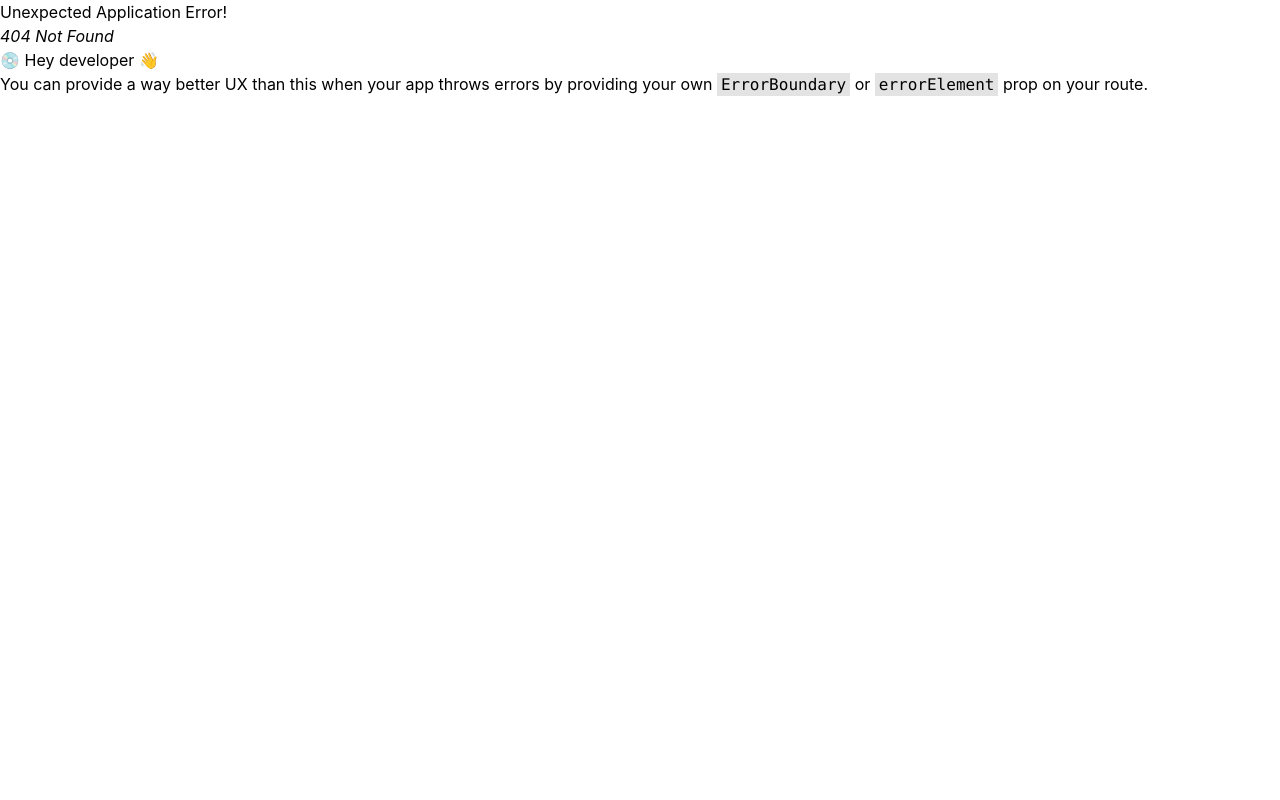
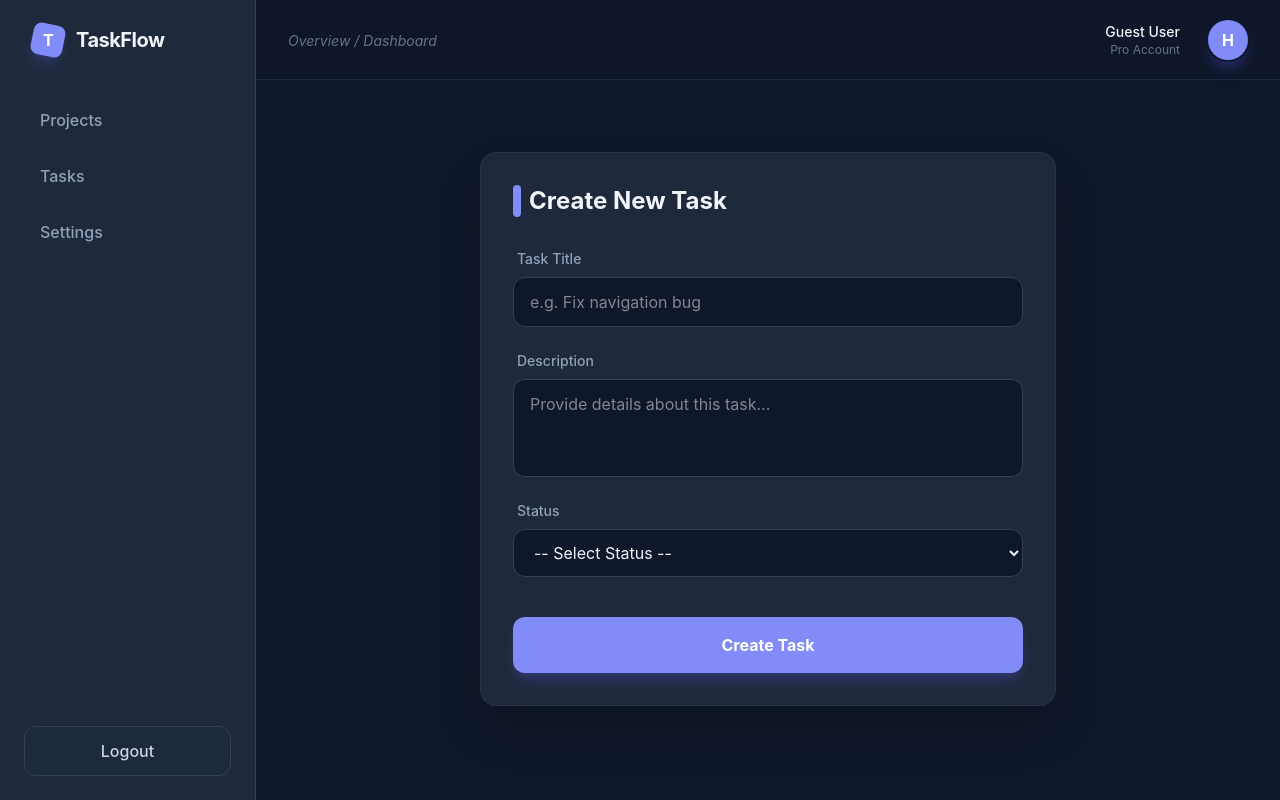
Before and after one commit to Haytam-DEV05/taskFlow, a React (Vite) app: page /dashboard/projects/1/createTask in a window 1280 px wide. Before the commit this address had no page. Built offline with nearby package versions, Linux system fonts and the light colour scheme.

Commit message:
in this task i make the task page how can display all tasks for each project, and also i make the create task page

```diff
--- a/src/App/Router.jsx
+++ b/src/App/Router.jsx
@@ -9,6 +9,8 @@ import DashboardLayout from "../Pages/Dashboard/DashboardLayout";
 import DashboardProjects from "../Pages/Dashboard/DashboardProjects";
 import CreateProjects from "../Pages/Projects/CreateProjects";
 import UpdateProjects from "../Pages/Projects/UpdateProjects";
+import Tasks from "../Pages/Tasks/Tasks";
+import CreateTask from "../Pages/Tasks/CreateTask";
 // ====================================
 
 const Layout = () => {
@@ -49,6 +51,8 @@ const Linkes = createBrowserRouter([
       { path: "/dashboard/projects", element: <DashboardProjects /> },
       { path: "/dashboard/createProject", element: <CreateProjects /> },
       { path: "/dashboard/updateProjects/:id", element: <UpdateProjects /> },
+      { path: "/dashboard/projects/:id/tasks", element: <Tasks /> },
+      { path: "/dashboard/projects/:id/createTask", element: <CreateTask /> },
     ],
   },
 ]);
--- a/src/Pages/Dashboard/DashboardProjects.jsx
+++ b/src/Pages/Dashboard/DashboardProjects.jsx
@@ -51,6 +51,10 @@ export default function DashboardProjects() {
     navigate(`/dashboard/updateProjects/${id}`);
   };
 
+  const handleBtnProject = (id) => {
+    navigate(`/dashboard/projects/${id}/tasks`);
+  };
+
   return (
     <div>
       <header className="flex flex-col md:flex-row md:items-center justify-between gap-6 mb-12">
@@ -79,6 +83,7 @@ export default function DashboardProjects() {
         {projects.map((p, index) => {
           return (
             <div
+              onClick={() => handleBtnProject(p.id)}
               key={index}
               className="group bg-[#1E293B] border border-slate-700/40 p-6 rounded-2xl hover:border-[#818CF8]/50 transition-all duration-300 shadow-xl hover:shadow-[#818CF8]/5 shadow-transparent flex flex-col justify-between relative overflow-hidden"
             >
--- /dev/null
+++ b/src/Pages/Tasks/CreateTask.jsx
@@ -0,0 +1,134 @@
+import { useState } from "react";
+import { useNavigate, useParams } from "react-router";
+import supabase from "../../util/supabase";
+
+export default function CreateTask() {
+  const { id } = useParams();
+  const [loading, setLoading] = useState(false);
+  const [error, setError] = useState("");
+  const navigate = useNavigate();
+
+  const [formInputs, setFormInputs] = useState({
+    title: "",
+    description: "",
+    status: "",
+  });
+
+  const handleSubmit = async (e) => {
+    e.preventDefault();
+    const { title, description, status } = formInputs;
+    if (!title.trim() || !description.trim()) {
+      setError("Pleas Fill All Field !");
+      return;
+    }
+    try {
+      setLoading(true);
+      const { error } = await supabase.from("tasks").insert({
+        title: title,
+        description: description,
+        status: status.trim() || "todo",
+        project_id: id,
+      });
+      if (error) {
+        setError(error.message);
+        setLoading(false);
+        return;
+      }
+
+      setFormInputs({
+        title: "",
+        description: "",
+        status: "",
+      });
+      navigate(`/dashboard/projects/${id}/tasks`);
+    } catch (err) {
+      setError(err);
+    } finally {
+      setLoading(false);
+    }
+  };
+
+  return (
+    <div className="max-w-xl mx-auto mt-10">
+      <form
+        onSubmit={handleSubmit}
+        className="bg-[#1E293B] border border-slate-700/50 p-8 rounded-2xl shadow-2xl"
+      >
+        <h1 className="text-2xl font-bold text-[#F1F5F9] mb-8 flex items-center gap-2">
+          <span className="w-2 h-8 bg-[#818CF8] rounded-full"></span>
+          Create New Task
+        </h1>
+
+        <div className="space-y-6">
+          {/* TITLE */}
+          <div className="flex flex-col gap-2">
+            <label className="text-sm font-medium text-slate-400 ml-1">
+              Task Title
+            </label>
+            <input
+              type="text"
+              name="title"
+              placeholder="e.g. Fix navigation bug"
+              className="bg-[#0F172A] border border-slate-700 text-[#F1F5F9] rounded-xl px-4 py-3 outline-none focus:ring-2 focus:ring-[#818CF8]/50 focus:border-[#818CF8] transition-all"
+              onChange={(e) =>
+                setFormInputs({ ...formInputs, title: e.target.value })
+              }
+              value={formInputs.title}
+            />
+          </div>
+
+          {/* DESCRIPTION */}
+          <div className="flex flex-col gap-2">
+            <label className="text-sm font-medium text-slate-400 ml-1">
+              Description
+            </label>
+            <textarea
+              name="description"
+              rows="3"
+              placeholder="Provide details about this task..."
+              className="bg-[#0F172A] border border-slate-700 text-[#F1F5F9] rounded-xl px-4 py-3 outline-none focus:ring-2 focus:ring-[#818CF8]/50 focus:border-[#818CF8] transition-all resize-none"
+              onChange={(e) =>
+                setFormInputs({ ...formInputs, description: e.target.value })
+              }
+              value={formInputs.description}
+            />
+          </div>
+
+          {/* STATUS DROPDOWN */}
+          <div className="flex flex-col gap-2">
+            <label className="text-sm font-medium text-slate-400 ml-1">
+              Status
+            </label>
+            <select
+              onChange={(e) =>
+                setFormInputs({ ...formInputs, status: e.target.value })
+              }
+              value={formInputs.status}
+              className="bg-[#0F172A] border border-slate-700 text-[#F1F5F9] rounded-xl px-4 py-3 outline-none focus:ring-2 focus:ring-[#818CF8]/50 focus:border-[#818CF8] transition-all cursor-pointer"
+            >
+              <option value="" disabled selected>
+                -- Select Status --
+              </option>
+              <option value="todo">To Do</option>
+              <option value="inProgress">In Progress</option>
+              <option value="done">Done</option>
+            </select>
+          </div>
+          {error && (
+            <div className="bg-red-300 text-red-700 border border-red-700 py-2 px-6 text-center rounded-md">
+              {error}
+            </div>
+          )}
+          {/* SUBMIT BUTTON */}
+          <button
+            disabled={loading}
+            type="submit"
+            className="w-full bg-[#818CF8] hover:bg-[#717cf0] text-white font-bold py-4 rounded-xl shadow-lg shadow-indigo-500/20 transition-all active:scale-[0.98] mt-4"
+          >
+            {loading ? "Creating ..." : "Create Task"}
+          </button>
+        </div>
+      </form>
+    </div>
+  );
+}
--- /dev/null
+++ b/src/Pages/Tasks/Tasks.jsx
@@ -0,0 +1,113 @@
+import { useEffect, useState } from "react";
+import { useNavigate, useParams } from "react-router";
+import supabase from "../../util/supabase";
+
+export default function Tasks() {
+  const { id } = useParams();
+  const navigate = useNavigate();
+  const [project, setProject] = useState([]);
+  const [tasks, setTasks] = useState([]);
+  useEffect(() => {
+    const getProject = async () => {
+      const { data, error } = await supabase
+        .from("projects")
+        .select("*")
+        .eq("id", id)
+        .single();
+      if (error) {
+        console.log(error.message);
+      }
+      if (data) {
+        console.log("data", data);
+        setProject(data);
+      }
+    };
+    const getTasks = async () => {
+      const { data, error } = await supabase
+        .from("tasks")
+        .select("*")
+        .eq("project_id", id);
+
+      if (error) {
+        console.log(error);
+      }
+
+      if (data) {
+        console.log(data);
+        setTasks(data);
+      }
+    };
+    getProject();
+    getTasks();
+  }, [id]);
+
+  const handleCreateTask = (e) => {
+    e.preventDefault();
+    navigate(`/dashboard/projects/${id}/createTask`);
+  };
+
+
+
+  return (
+    <div className="p-8">
+      {/* PROJECT HEADER */}
+      <header className="mb-10 border-b border-slate-700 pb-8">
+        <h2 className="text-4xl font-extrabold text-[#F1F5F9]">
+          {project.name}
+        </h2>
+        <p className="text-slate-400 mt-2 max-w-2xl">{project.description}</p>
+      </header>
+
+      {/* SECTION TITLE & ACTION */}
+      <div className="flex justify-between items-center mb-6">
+        <h3 className="text-2xl font-bold text-[#F1F5F9]">Tasks</h3>
+        <button
+          onClick={handleCreateTask}
+          className="bg-[#818CF8] hover:bg-[#717cf0] text-white px-5 py-2.5 rounded-xl font-semibold transition-all shadow-lg shadow-[#818CF8]/20"
+        >
+          + Create Task
+        </button>
+      </div>
+
+      {/* TASKS LIST */}
+      <div className="grid gap-4">
+        {tasks.map((task) => (
+          <div
+            key={task.id}
+            className="bg-[#1E293B] border border-slate-700/50 p-5 rounded-2xl flex items-center justify-between hover:border-[#818CF8]/30 transition-all"
+          >
+            <div className="flex-1">
+              <h2 className="text-lg font-semibold text-[#F1F5F9]">
+                {task.title}
+              </h2>
+              <p className="text-sm text-slate-400">{task.description}</p>
+            </div>
+
+            {/* STATUS BADGE LOGIC */}
+            <span
+              className={`px-3 py-1 rounded-full text-[10px] font-bold uppercase tracking-wider border transition-all ${
+                task.status === "done"
+                  ? "bg-emerald-500/10 text-emerald-400 border-emerald-500/20"
+                  : task.status === "inProgress"
+                    ? "bg-amber-500/10 text-amber-400 border-amber-500/20"
+                    : "bg-slate-500/10 text-slate-400 border-slate-500/20"
+              }`}
+            >
+              {task.status}
+            </span>
+
+            {/* ACTIONS */}
+            <div className="flex gap-2">
+              <button className="text-sm text-slate-400 hover:text-[#818CF8] px-3 py-2 transition-colors">
+                Update
+              </button>
+              <button className="text-sm text-slate-400 hover:text-red-400 px-3 py-2 transition-colors">
+                Delete
+              </button>
+            </div>
+          </div>
+        ))}
+      </div>
+    </div>
+  );
+}
```
